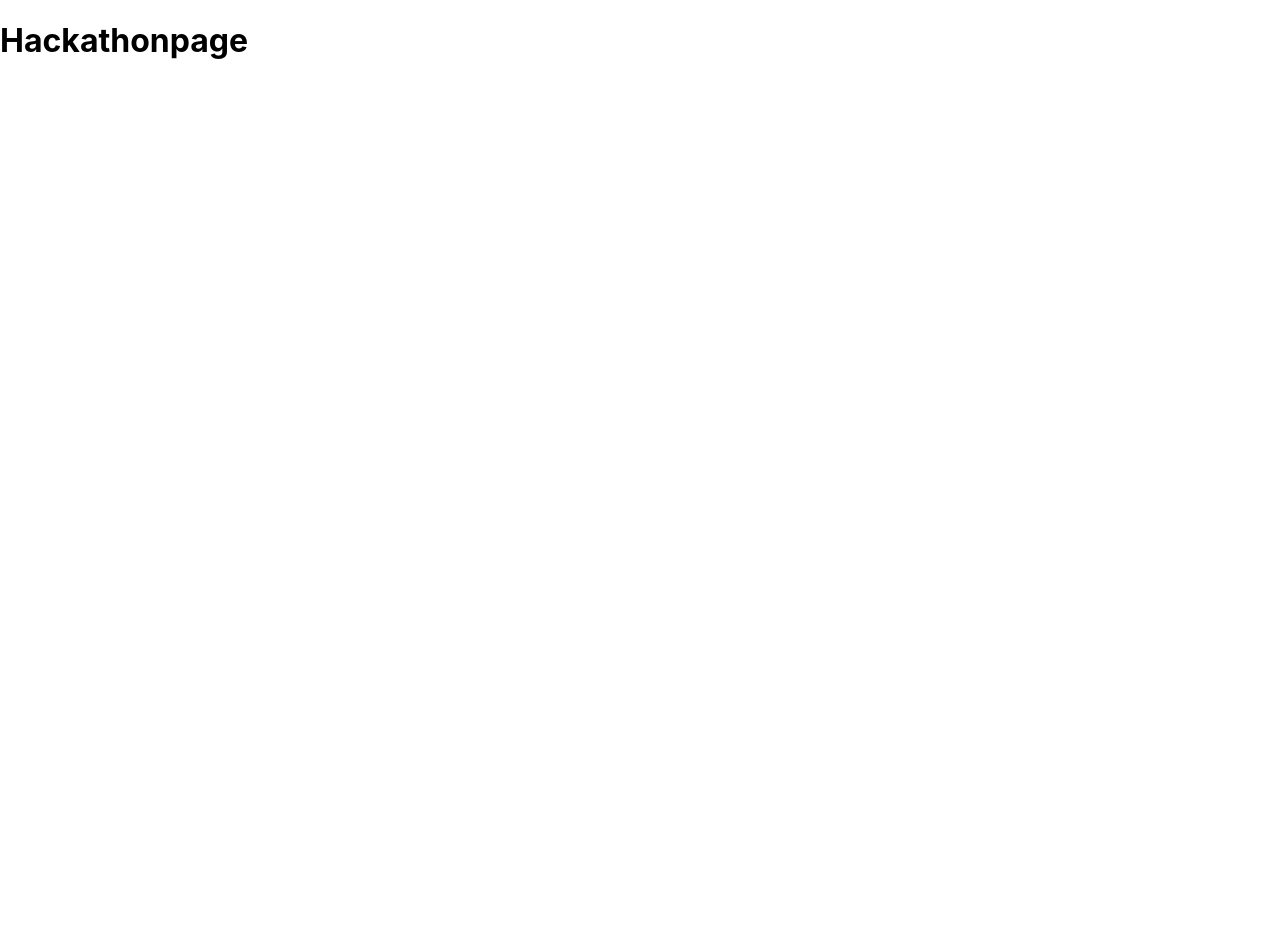
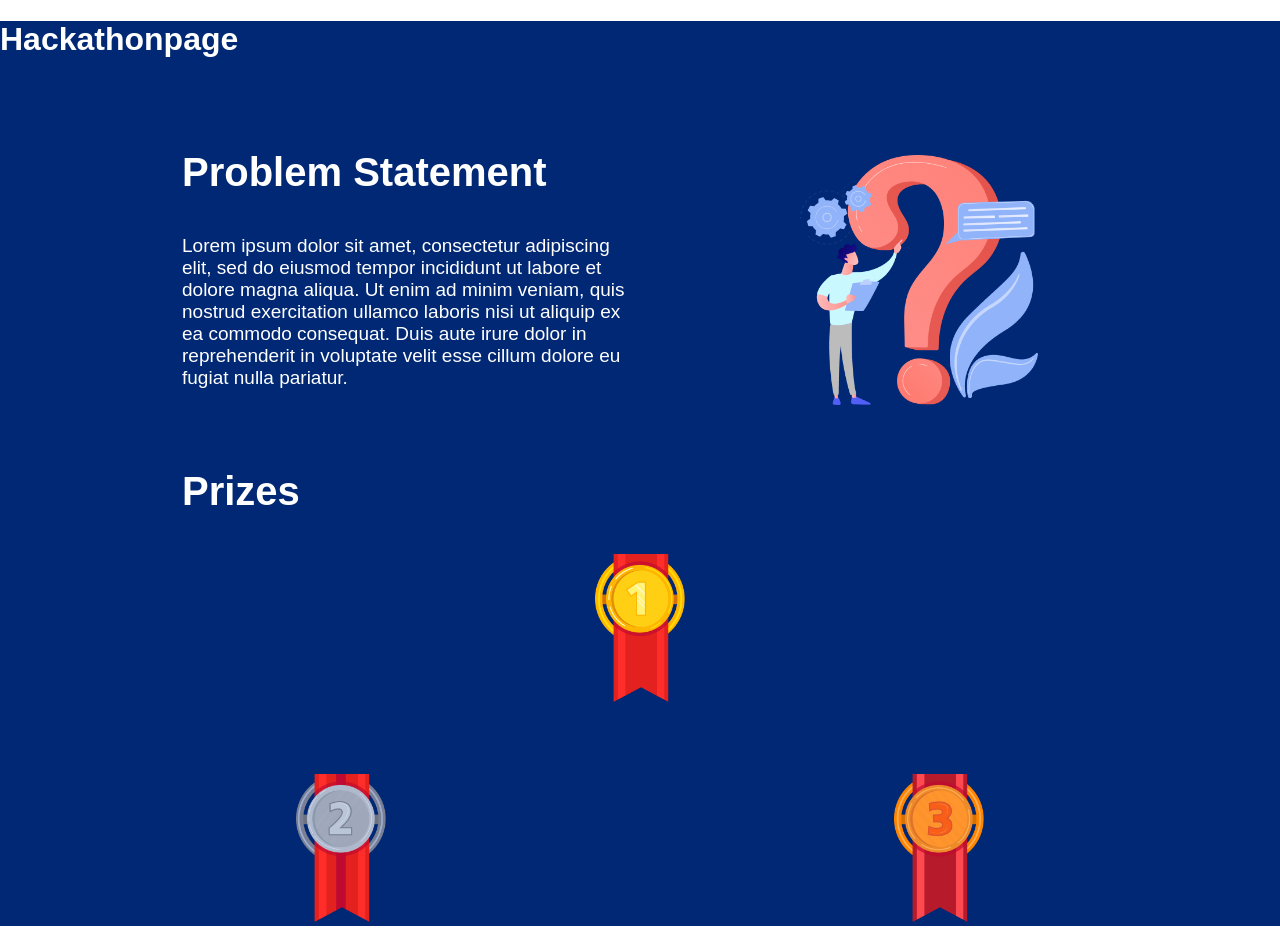
Before and after one commit to rindishkrishna/technopreneur, a React (Create React App) app: page /hackathon in a window 1280 px wide. Before the commit the page ends 800 px from the top, so only its background shows below. Built offline with nearby package versions, Linux system fonts and the light colour scheme.

Commit message:
added problemStatemnt and Prize component desktop views

```diff
--- a/src/App.css
+++ b/src/App.css
@@ -4,3 +4,9 @@
 .secondary-color {
   background-color: #cc0045;
 }
+
+#hackathonPage {
+  background-color: #002874;
+  color: #fff;
+  font-family: "Montserrat", sans-serif;
+}
--- /dev/null
+++ b/src/Components/HackathonPage/Prizes/Prizes.css
@@ -0,0 +1,23 @@
+.row .col.m4{
+    width: 66.6666666667%;
+    margin-left: auto;
+    left: auto;
+    right: auto;
+}
+
+.prize-div {
+  text-align: center;
+}
+
+.prize-img {
+  width: 90px;
+}
+
+.offset {
+  margin-top: 220px;
+}
+
+.prize-heading {
+    margin-left: -10px ;
+    font-size: 40px;
+}
--- a/src/Components/HackathonPage/Prizes/Prizes.js
+++ b/src/Components/HackathonPage/Prizes/Prizes.js
@@ -0,0 +1,26 @@
+import React from "react";
+import firstPrizeImg from "../../../Assets/Frame-1.png";
+import secondPrizeImg from "../../../Assets/Frame-2.png";
+import thirdPrizeImg from "../../../Assets/Frame-3.png";
+import "./Prizes.css";
+
+const Prizes = () => {
+    return (
+        <div className="container" >
+            <h3 className="prize-heading">Prizes</h3>
+            <div className="row">
+                <div className="col m4 prize-div offset">
+                    <img src={secondPrizeImg} className="prize-img" alt="second prize" />
+                </div>
+                <div className="col m4 prize-div">
+                    <img src={firstPrizeImg} className="prize-img" alt="first prize" />
+                </div>
+                <div className="col m4 prize-div offset">
+                    <img src={thirdPrizeImg} className="prize-img" alt="third prize" />
+                </div>
+            </div>
+        </div>
+    );
+};
+
+export default Prizes;
--- a/src/Components/HackathonPage/ProblemStatement/ProblemStatement.js
+++ b/src/Components/HackathonPage/ProblemStatement/ProblemStatement.js
@@ -0,0 +1,32 @@
+import React from "react";
+import problemImg from "../../../Assets/Frame.png";
+import "./Problemstatement.css";
+
+const ProblemStatement = () => {
+  return (
+    <div className="row container">
+      <div className="col s12 m8">
+        <h3 className="problem-heading">Problem Statement</h3>
+        <div className="problem-content-div">
+          <p className="problem-text">
+            Lorem ipsum dolor sit amet, consectetur adipiscing elit, sed do
+            eiusmod tempor incididunt ut labore et dolore magna aliqua. Ut enim
+            ad minim veniam, quis nostrud exercitation ullamco laboris nisi ut
+            aliquip ex ea commodo consequat. Duis aute irure dolor in
+            reprehenderit in voluptate velit esse cillum dolore eu fugiat nulla
+            pariatur.
+          </p>
+        </div>
+      </div>
+      <div className="col s12 m4 problem-img-div">
+        <img
+          src={problemImg}
+          className="problem-img responsive-img"
+          alt="problem-vector"
+        />
+      </div>
+    </div>
+  );
+};
+
+export default ProblemStatement;
--- /dev/null
+++ b/src/Components/HackathonPage/ProblemStatement/Problemstatement.css
@@ -0,0 +1,44 @@
+.container {
+    margin: 0 auto;
+    max-width: 1280px;
+    width: 70%;
+}
+
+.row {
+    display: flex;
+    flex-direction: row;
+  margin-left: auto;
+  margin-right: auto;
+  margin-bottom: 20px;
+}
+.row .col.m8 {
+  width: 66.6666666667%;
+  margin-left: auto;
+  left: auto;
+  right: auto;
+}
+
+.problem-content-div {
+  margin-left: -10px;
+}
+
+.problem-img-div {
+    text-align: center;
+}
+
+.problem-heading {
+padding-top: 30px;
+  margin-left: -10px;
+  font-size: 40px;
+}
+
+.problem-text {
+  font-size: 19px;
+}
+
+.problem-img {
+    padding: 20px;
+    padding-left: 130px;
+    padding-top: 75px;
+    height: 250px;
+}
--- a/src/Pages/HackathonPage.js
+++ b/src/Pages/HackathonPage.js
@@ -1,9 +1,13 @@
 import React from "react";
+import ProblemStatement from "../Components/HackathonPage/ProblemStatement/ProblemStatement";
+import Prizes from "../Components/HackathonPage/Prizes/Prizes";
 
 export function Hackathonpage(props) {
   return (
-    <>
+    <div id="hackathonPage">
       <h1>Hackathonpage</h1>
-    </>
+      <ProblemStatement />
+      <Prizes />
+    </div>
   );
 }
```
